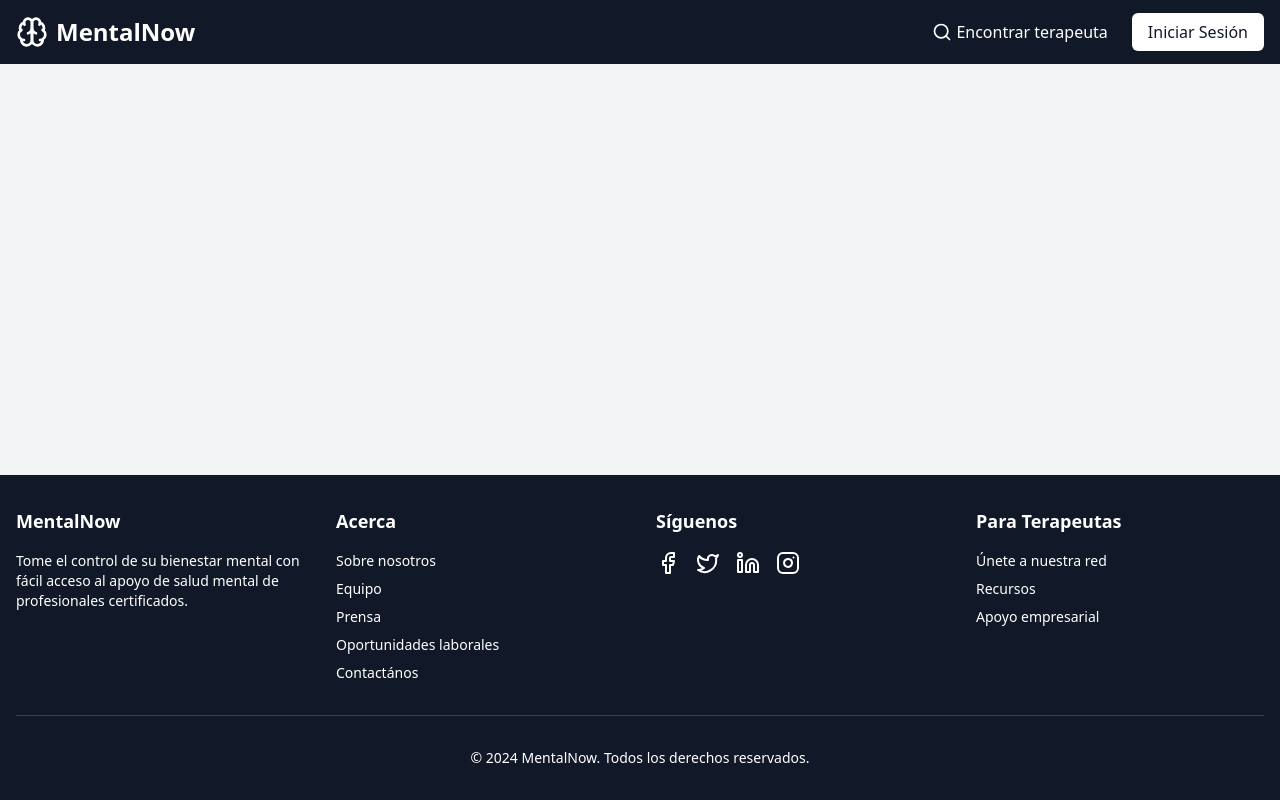
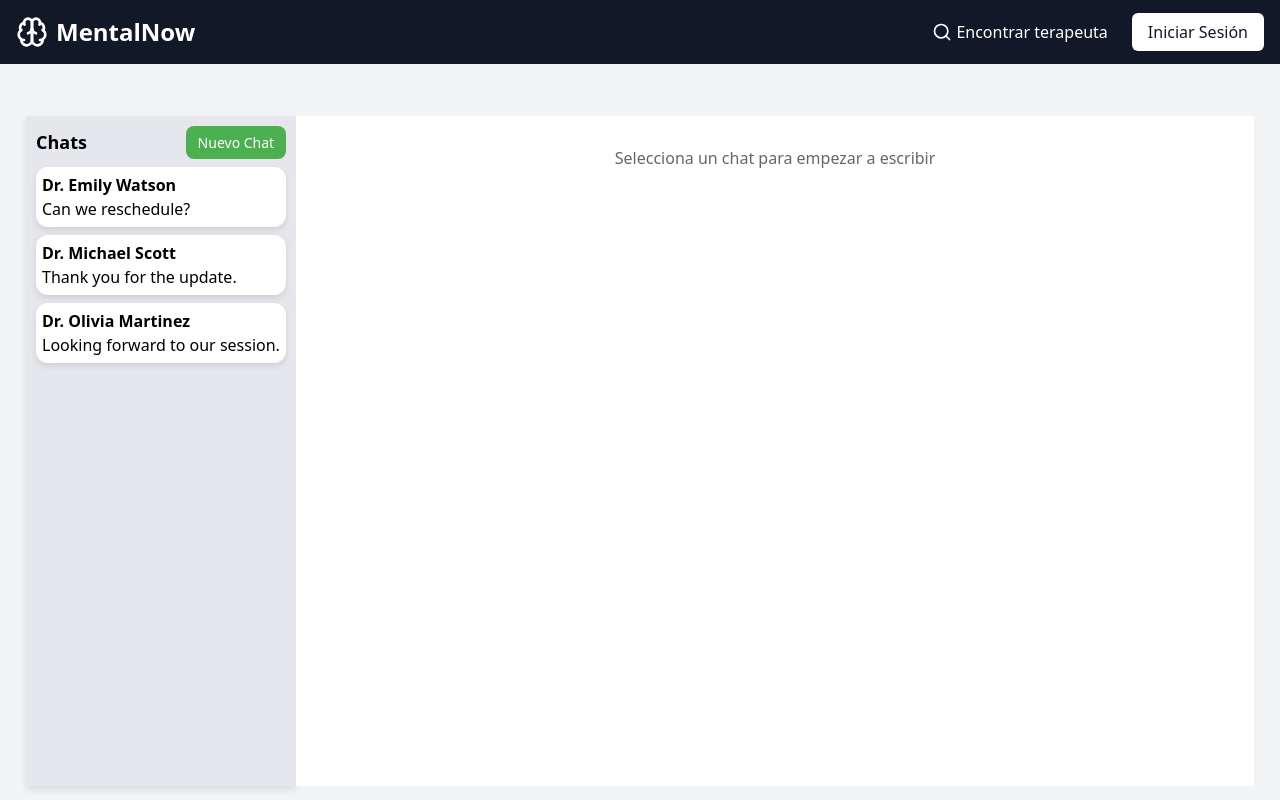
Before and after one commit to Juanma519/Proyecto-Sistemas-Distribuidos, a React (Vite) app in the folder Frontend/: page /messages in a window 1280 px wide. Shown: the top 800 px of the page. Built offline with nearby package versions, Linux system fonts and the light colour scheme.

Commit message:
Subiendo chat poco a poco

```diff
--- a/Frontend/src/App.tsx
+++ b/Frontend/src/App.tsx
@@ -9,7 +9,6 @@ import TherapistDetails from './components/TherapistDetails';
 import ChatWithTherapist from './components/ChatWithTherapist';
 import Footer from './components/Footer';
 import PsicologoPerfil from "./components/PsicologoPerfil.tsx";
-
 
 const App: React.FC = () => {
   return (
@@ -24,7 +23,8 @@ const App: React.FC = () => {
             <Route path="/search" element={<SearchTherapists />} />
             <Route path="/therapist/:id" element={<TherapistDetails />} />
             <Route path="/psicologo/:id" element={<PsicologoPerfil />} />
-              <Route path="/chat/:id" element={<ChatWithTherapist />} />
+            <Route path="/chat/:id" element={<ChatWithTherapist />} /> {/* Ruta para cada chat con su id */}
+            <Route path="/messages" element={<ChatWithTherapist />} /> {/* Ruta para mostrar la página de mensajes */}
           </Routes>
         </main>
         <Footer />
--- a/Frontend/src/components/ChatWithTherapist.tsx
+++ b/Frontend/src/components/ChatWithTherapist.tsx
@@ -1,109 +1,384 @@
-import React, { useState, useEffect, useRef } from 'react';
-import { useParams } from 'react-router-dom';
-import { Send } from 'lucide-react';
+import React, { useState } from 'react';
+import { Link } from 'react-router-dom'; // Importación necesaria para los enlaces
+
+interface Chat {
+  id: number;
+  name: string;
+  lastMessage: string;
+}
 
 interface Message {
   id: number;
-  sender: 'user' | 'therapist';
+  sender: string;
   content: string;
-  timestamp: Date;
+}
+
+interface Therapist {
+  id: number;
+  nombre: string;
+  apellido: string;
+  especialidad: string;
+  ubicacion: string;
 }
 
 const ChatWithTherapist: React.FC = () => {
-  const { id } = useParams<{ id: string }>();
+  const [selectedChat, setSelectedChat] = useState<number | null>(null);
   const [messages, setMessages] = useState<Message[]>([]);
-  const [inputMessage, setInputMessage] = useState('');
-  const messagesEndRef = useRef<null | HTMLDivElement>(null);
+  const [inputValue, setInputValue] = useState<string>('');
+  const [showSearchBar, setShowSearchBar] = useState<boolean>(false);
+  const [searchTerm, setSearchTerm] = useState<string>('');
+  const [therapists, setTherapists] = useState<Therapist[]>([]);
+  const [chats, setChats] = useState<Chat[]>([
+    { id: 1, name: 'Dr. Emily Watson', lastMessage: 'Can we reschedule?' },
+    { id: 2, name: 'Dr. Michael Scott', lastMessage: 'Thank you for the update.' },
+    { id: 3, name: 'Dr. Olivia Martinez', lastMessage: 'Looking forward to our session.' },
+  ]);
 
-  // Mock therapist data
-  const therapist = {
-    id,
-    name: 'Dr. Emily Johnson',
-    image: 'https://images.unsplash.com/photo-1594824476967-48c8b964273f?ixlib=rb-1.2.1&auto=format&fit=crop&w=300&q=80',
+  const handleSelectChat = (id: number) => {
+    setSelectedChat(id);
+    setShowSearchBar(false);
+    setMessages([
+      { id: 1, sender: 'User', content: 'Hi Dr. Watson, I wanted to discuss our last session...' },
+      { id: 2, sender: 'Dr. Watson', content: 'Of course, let’s talk about it. What are your main concerns?' },
+    ]);
   };
 
-  useEffect(() => {
-    // Scroll to the bottom of the chat when new messages are added
-    messagesEndRef.current?.scrollIntoView({ behavior: 'smooth' });
-  }, [messages]);
-
-  const handleSendMessage = (e: React.FormEvent) => {
-    e.preventDefault();
-    if (inputMessage.trim() === '') return;
-
-    const newMessage: Message = {
-      id: messages.length + 1,
-      sender: 'user',
-      content: inputMessage,
-      timestamp: new Date(),
+  const handleSendMessage = () => {
+    if (inputValue.trim() !== '') {
+      setMessages([...messages, { id: messages.length + 1, sender: 'User', content: inputValue }]);
+      setInputValue('');
+    }
   };
 
-    setMessages([...messages, newMessage]);
-    setInputMessage('');
+  const handleNewChat = () => {
+    setShowSearchBar(!showSearchBar);
+  };
 
-    // Simulate therapist response after a short delay
-    setTimeout(() => {
-      const therapistResponse: Message = {
-        id: messages.length + 2,
-        sender: 'therapist',
-        content: 'Thank you for your message. How can I assist you today?',
-        timestamp: new Date(),
+  const handleSearch = async () => {
+    if (searchTerm.trim() === '') {
+      alert('Por favor ingrese un nombre para buscar');
+      return;
+    }
+
+    try {
+      // Realizar la solicitud al servidor para buscar psicólogos en la base de datos
+      const response = await fetch(`http://localhost:5001/filtrarPsicologos?search=${searchTerm}`, {
+        method: 'GET',
+        headers: {
+          'Content-Type': 'application/json',
+        },
+      });
+
+      if (response.ok) {
+        const data = await response.json();
+        setTherapists(data.data); // Almacenar los resultados en el estado
+      } else {
+        alert('No se encontraron resultados');
+      }
+    } catch (error) {
+      console.error('Error durante la búsqueda:', error);
+      alert('Hubo un problema al intentar buscar');
+    }
   };
-      setMessages((prevMessages) => [...prevMessages, therapistResponse]);
-    }, 1000);
+
+  const handleStartChatFromSearch = (therapist: Therapist) => {
+    const newChat = {
+      id: chats.length + 1,
+      name: `${therapist.nombre} ${therapist.apellido}`,
+      lastMessage: 'Chat iniciado',
+    };
+    setChats((prevChats) => [...prevChats, newChat]);
+    handleSelectChat(newChat.id);
   };
 
   return (
-    <div className="max-w-4xl mx-auto px-4 py-8">
-      <div className="bg-white rounded-lg shadow-md overflow-hidden">
-        <div className="bg-gray-100 p-4 flex items-center">
-          <img src={therapist.image} alt={therapist.name} className="w-12 h-12 rounded-full mr-4" />
-          <h2 className="text-xl font-semibold">{therapist.name}</h2>
+    <div style={styles.chatContainer}>
+      {/* Chat List */}
+      <div style={styles.chatListContainer}>
+        <div style={styles.chatListHeader}>
+          <h2 style={styles.chatListTitle}>Chats</h2>
+          <button style={styles.newChatButton} onClick={handleNewChat}>
+            Nuevo Chat
+          </button>
         </div>
-        <div className="h-96 overflow-y-auto p-4">
-          {messages.map((message) => (
+
+        {showSearchBar && (
+          <div style={styles.searchBarContainer}>
+            <div style={styles.searchInputContainer}>
+              <input
+                type="text"
+                value={searchTerm}
+                onChange={(e) => setSearchTerm(e.target.value)}
+                placeholder="Ingrese el nombre del psicólogo"
+                style={styles.input}
+              />
+              <button style={styles.searchButton} onClick={handleSearch}>
+                Buscar
+              </button>
+            </div>
+            {/* Mostrar los resultados de la búsqueda */}
+            <div style={styles.searchResultsContainer}>
+              {therapists.length > 0 ? (
+                therapists.map((therapist) => (
+                  <div key={therapist.id} style={styles.therapistCard}>
+                    <h3 style={styles.therapistName}>{`${therapist.nombre} ${therapist.apellido}`}</h3>
+                    <p style={styles.therapistInfo}>Especialidad: {therapist.especialidad}</p>
+                    <p style={styles.therapistInfo}>Ubicación: {therapist.ubicacion}</p>
+                    <div style={styles.therapistActions}>
+                      <button
+                        style={styles.startChatButton}
+                        onClick={() => handleStartChatFromSearch(therapist)}
+                      >
+                        Iniciar Chat
+                      </button>
+                      <Link
+                        to={`/therapist/${therapist.id}`}
+                        style={styles.viewProfileButton}
+                      >
+                        Ver Perfil
+                      </Link>
+                    </div>
+                  </div>
+                ))
+              ) : (
+                <p style={{ color: '#666' }}>No se encontraron resultados</p>
+              )}
+            </div>
+          </div>
+        )}
+
+        <ul style={styles.chatList}>
+          {chats.map((chat) => (
+            <li
+              key={chat.id}
+              style={styles.chatItem}
+              onClick={() => handleSelectChat(chat.id)}
+            >
+              <strong>{chat.name}</strong>
+              <p>{chat.lastMessage}</p>
+            </li>
+          ))}
+        </ul>
+      </div>
+
+      {/* Chat Area */}
+      <div style={styles.chatArea}>
+        {selectedChat ? (
+          <>
+            {/* Chat Header */}
+            <div style={styles.chatHeader}>
+              <h3>Conversación con {chats.find((chat) => chat.id === selectedChat)?.name}</h3>
+            </div>
+
+            {/* Chat Messages */}
+            <div style={styles.messagesContainer}>
+              {messages.map((message) => {
+                const isUser = message.sender === 'User';
+                return (
                   <div
                     key={message.id}
-              className={`mb-4 ${
-                message.sender === 'user' ? 'text-right' : 'text-left'
-              }`}
+                    style={{
+                      ...styles.message,
+                      alignSelf: isUser ? 'flex-end' : 'flex-start',
+                      backgroundColor: isUser ? '#e2e2cc' : '#f0f0f0',
+                    }}
                   >
-              <div
-                className={`inline-block p-2 rounded-lg ${
-                  message.sender === 'user'
-                    ? 'bg-blue-500 text-white'
-                    : 'bg-gray-200 text-gray-800'
-                }`}
-              >
-                {message.content}
+                    <strong>{message.sender}:</strong> {message.content}
                   </div>
-              <div className="text-xs text-gray-500 mt-1">
-                {message.timestamp.toLocaleTimeString()}
+                );
+              })}
             </div>
-            </div>
-          ))}
-          <div ref={messagesEndRef} />
-        </div>
-        <form onSubmit={handleSendMessage} className="p-4 border-t">
-          <div className="flex">
+
+            {/* Chat Input */}
+            <div style={styles.inputContainer}>
               <input
                 type="text"
-              value={inputMessage}
-              onChange={(e) => setInputMessage(e.target.value)}
+                value={inputValue}
+                onChange={(e) => setInputValue(e.target.value)}
                 placeholder="Type your message..."
-              className="flex-grow px-3 py-2 border rounded-l-md focus:outline-none focus:ring-2 focus:ring-blue-500"
+                style={styles.input}
               />
-            <button
-              type="submit"
-              className="bg-blue-500 text-white px-4 py-2 rounded-r-md hover:bg-blue-600 focus:outline-none focus:ring-2 focus:ring-blue-500"
-            >
-              <Send className="w-5 h-5" />
+              <button onClick={handleSendMessage} style={styles.sendButton}>
+                Enviar
               </button>
             </div>
-        </form>
+          </>
+        ) : (
+          <div style={styles.noChatSelected}>
+            <h4>Selecciona un chat para empezar a escribir</h4>
+          </div>
+        )}
       </div>
     </div>
   );
 };
 
+// Estilos en línea para los componentes ajustados para una vista más balanceada
+const styles = {
+  chatContainer: {
+    display: 'flex',
+    height: '85vh',
+    maxHeight: '85vh',
+    margin: '20px 10px',
+  },
+  chatListContainer: {
+    width: '22%',
+    backgroundColor: '#e5e7ec',
+    padding: '10px',
+    boxShadow: '0px 4px 8px rgba(0,0,0,0.1)',
+    overflowY: 'auto' as const,
+    marginBottom: '10px',
+  },
+  chatListHeader: {
+    display: 'flex',
+    justifyContent: 'space-between',
+    alignItems: 'center',
+    marginBottom: '8px',
+  },
+  chatListTitle: {
+    fontSize: '18px',
+    fontWeight: '700',
+  },
+  newChatButton: {
+    backgroundColor: '#4caf50',
+    color: '#ffffff',
+    border: 'none',
+    borderRadius: '8px',
+    padding: '6px 12px',
+    cursor: 'pointer',
+    fontSize: '14px',
+  },
+  searchBarContainer: {
+    marginBottom: '12px',
+  },
+  searchInputContainer: {
+    display: 'flex',
+    alignItems: 'center',
+    gap: '8px',
+    marginBottom: '10px',
+  },
+  input: {
+    flex: 1,
+    padding: '6px',
+    borderRadius: '8px',
+    border: '1px solid #ccc',
+    fontSize: '14px',
+  },
+  searchButton: {
+    backgroundColor: '#4caf50',
+    color: '#ffffff',
+    border: 'none',
+    borderRadius: '8px',
+    padding: '6px 12px',
+    cursor: 'pointer',
+    fontSize: '14px',
+  },
+  searchResultsContainer: {
+    display: 'flex',
+    flexDirection: 'column' as const,
+    gap: '10px',
+  },
+  therapistCard: {
+    backgroundColor: '#ffffff',
+    padding: '10px',
+    borderRadius: '8px',
+    boxShadow: '0px 3px 6px rgba(0,0,0,0.1)',
+  },
+  therapistName: {
+    fontSize: '16px',
+    fontWeight: '700',
+  },
+  therapistInfo: {
+    fontSize: '14px',
+    color: '#666',
+  },
+  therapistActions: {
+    marginTop: '10px',
+    display: 'flex',
+    justifyContent: 'space-between',
+  },
+  startChatButton: {
+    backgroundColor: '#4caf50',
+    color: '#ffffff',
+    border: 'none',
+    borderRadius: '8px',
+    padding: '6px 12px',
+    cursor: 'pointer',
+    fontSize: '12px',
+  },
+  viewProfileButton: {
+    backgroundColor: '#8e8e8e',
+    color: '#ffffff',
+    border: 'none',
+    borderRadius: '8px',
+    padding: '6px 12px',
+    cursor: 'pointer',
+    fontSize: '12px',
+  },
+  chatList: {
+    listStyleType: 'none' as const,
+    padding: 0,
+  },
+  chatItem: {
+    padding: '6px',
+    backgroundColor: '#ffffff',
+    borderRadius: '12px',
+    marginBottom: '8px',
+    cursor: 'pointer',
+    boxShadow: '0px 3px 6px rgba(0,0,0,0.1)',
+  },
+  chatArea: {
+    flex: 1,
+    display: 'flex',
+    flexDirection: 'column' as const,
+    padding: '10px',
+    backgroundColor: '#ffffff',
+    overflowY: 'hidden' as const,
+    marginBottom: '10px',
+  },
+  chatHeader: {
+    padding: '10px',
+    backgroundColor: '#f7f8fa',
+    boxShadow: '2px 2px 4px rgba(0,0,0,0.1)',
+    textAlign: 'center' as const,
+    fontSize: '16px',
+    fontWeight: '600',
+  },
+  messagesContainer: {
+    flex: 1,
+    overflowY: 'auto' as const,
+    padding: '10px',
+    backgroundColor: '#ffffff',
+    display: 'flex',
+    flexDirection: 'column' as const,
+    gap: '8px',
+  },
+  message: {
+    padding: '8px',
+    borderRadius: '10px',
+    maxWidth: '70%',
+    fontSize: '14px',
+  },
+  inputContainer: {
+    display: 'flex',
+    padding: '8px',
+    backgroundColor: '#f7f8fa',
+  },
+  sendButton: {
+    marginLeft: '8px',
+    padding: '6px 14px',
+    borderRadius: '8px',
+    backgroundColor: '#4caf50',
+    color: '#fff',
+    cursor: 'pointer',
+    border: 'none',
+    fontSize: '14px',
+  },
+  noChatSelected: {
+    textAlign: 'center' as const,
+    marginTop: '20px',
+    color: '#666',
+  },
+};
+
 export default ChatWithTherapist;
--- a/Frontend/src/components/Header.tsx
+++ b/Frontend/src/components/Header.tsx
@@ -46,7 +46,8 @@ const Header: React.FC = () => {
             {userType && (
               <>
                 <li>
-                  <Link to="/messages" className="flex items-center hover:text-gray-300">
+                  {/* Redirigir a la página de mensajes */}
+                  <Link to={`/chat/${userId}`} className="flex items-center hover:text-gray-300">
                     <MessageSquare className="w-5 h-5 mr-1" />
                     Mensajes
                   </Link>
```
Also changed, not shown: 5 other files (tests, documents, lock files or other folders). Lines whose indentation alone changed are shown as unchanged.
